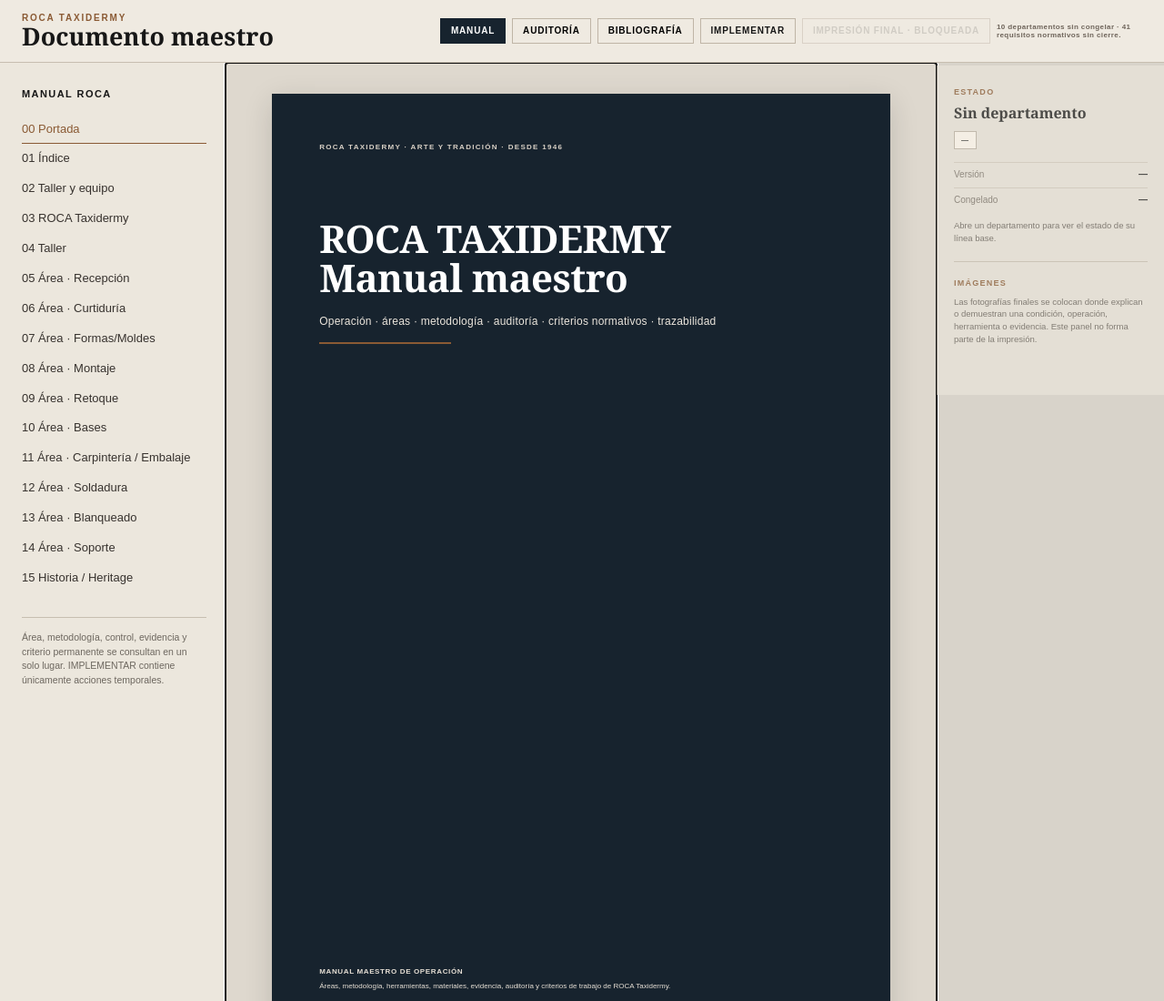
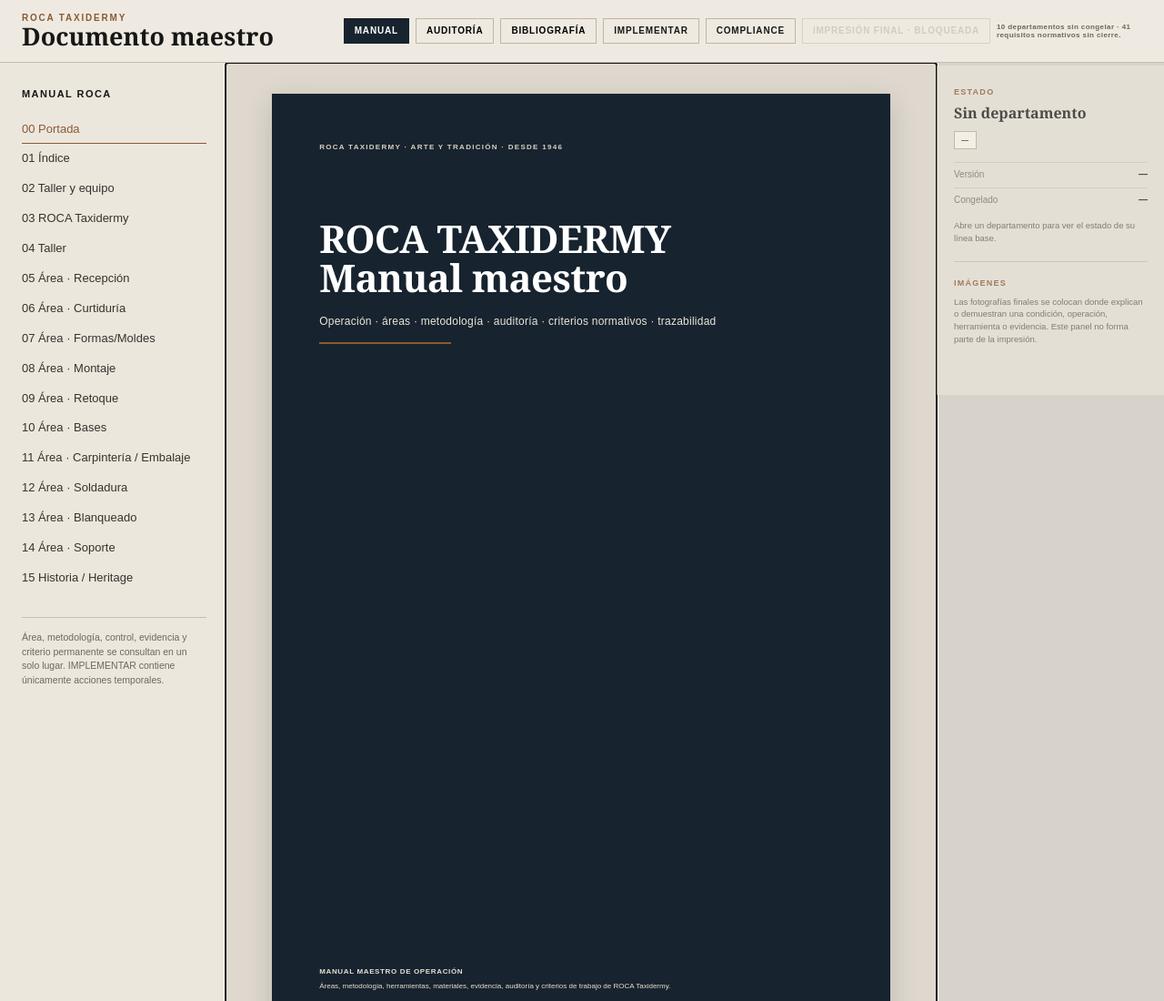
Before and after one commit to romerobarcenabraulio-hash/ROCA-TAX, a plain HTML site: page index.html in a window 1280 px wide. Shown: the top 1100 px of the page at 91% size. Drawn offline with Linux system fonts and the light colour scheme.

Commit message:
Link canonical ROCA Compliance cockpit from master

```diff
--- a/index.html
+++ b/index.html
@@ -18,6 +18,7 @@
       <button id="auditMode" class="mode" type="button">AUDITORÍA</button>
       <button id="normsMode" class="mode" type="button">BIBLIOGRAFÍA</button>
       <a class="mode" href="generated/roca-fast-track/implementation.html">IMPLEMENTAR</a>
+      <a class="mode" href="compliance-cockpit/index.html">COMPLIANCE</a>
       <button id="printDoc" class="mode print-action" type="button" disabled>IMPRESIÓN FINAL · BLOQUEADA</button>
       <span id="printGateNote" class="print-gate-note">Requiere todos los departamentos congelados.</span>
     </div>
```
